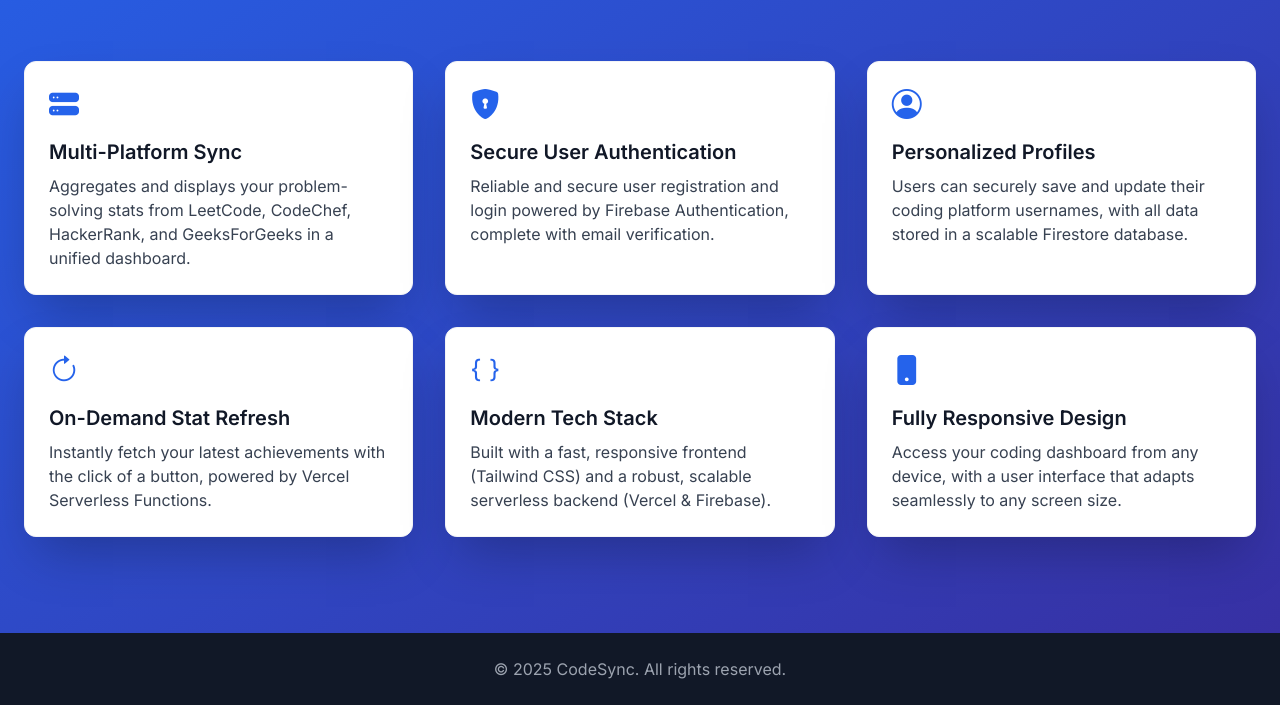
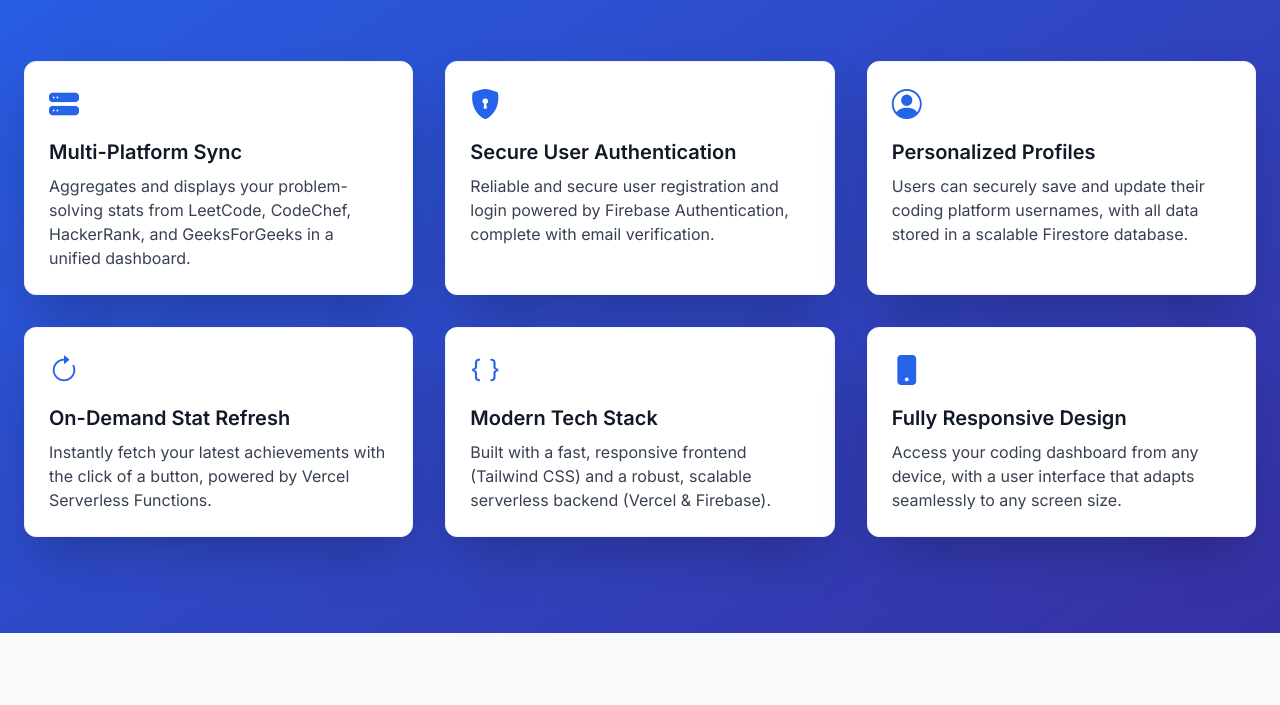
Before and after one commit to Praveenadapa425/codesync, a plain HTML site: page Features.html in a window 1280 px wide. Shown: the part 291-996 px from the top of the page. After the commit the page ends 924 px from the top, so only its background shows below. Drawn offline with nearby package versions, Linux system fonts and the light colour scheme.

Commit message:
edited Features
removed footer

```diff
--- a/Features.html
+++ b/Features.html
@@ -122,9 +122,9 @@
     </main>
 
     <!-- Footer -->
-    <footer class="bg-gray-900 text-gray-400 py-6 text-center">
+<!--     <footer class="bg-gray-900 text-gray-400 py-6 text-center">
         <p>&copy; 2025 CodeSync. All rights reserved.</p>
-    </footer>
+    </footer> -->
 
     <!-- Mobile menu toggle script -->
     <script>
```
